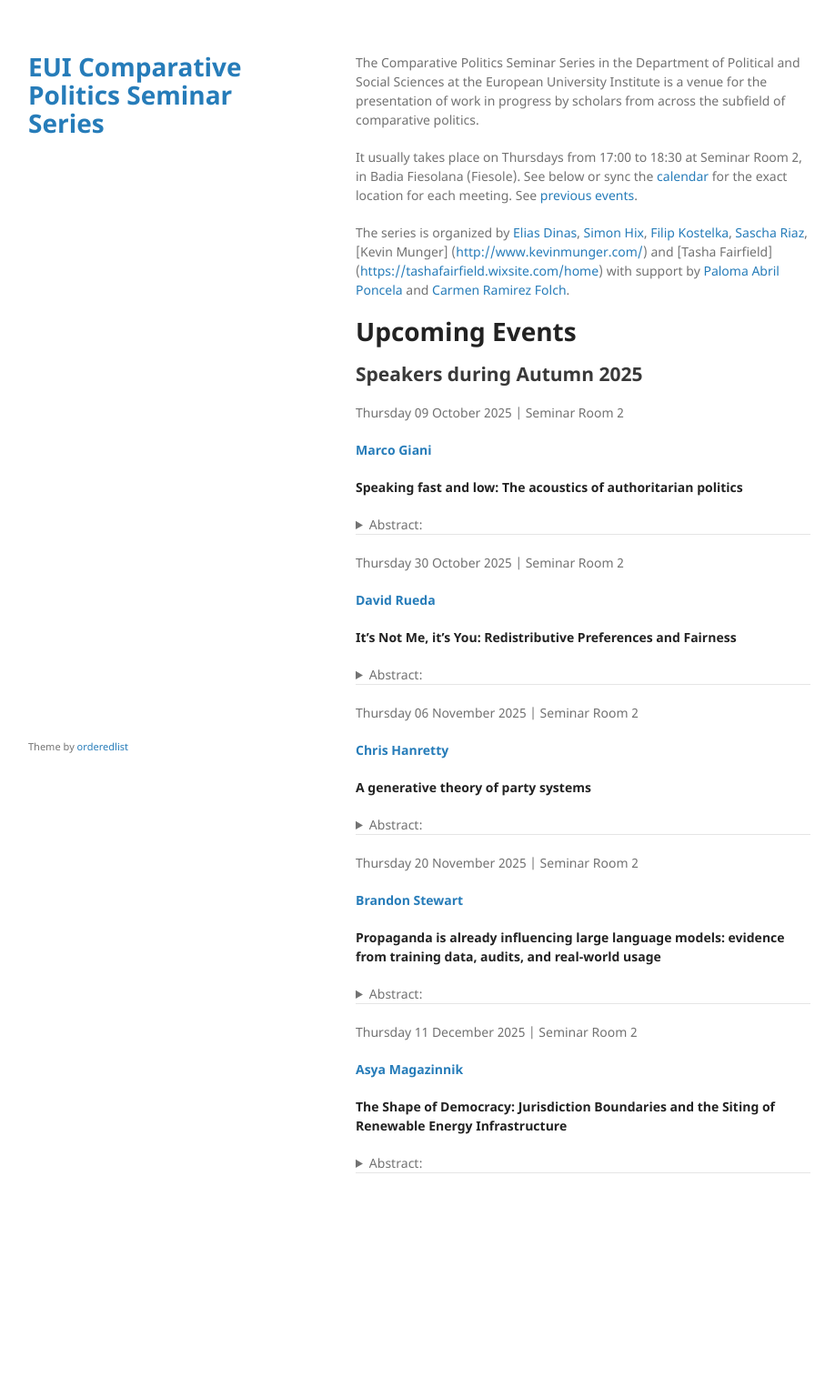
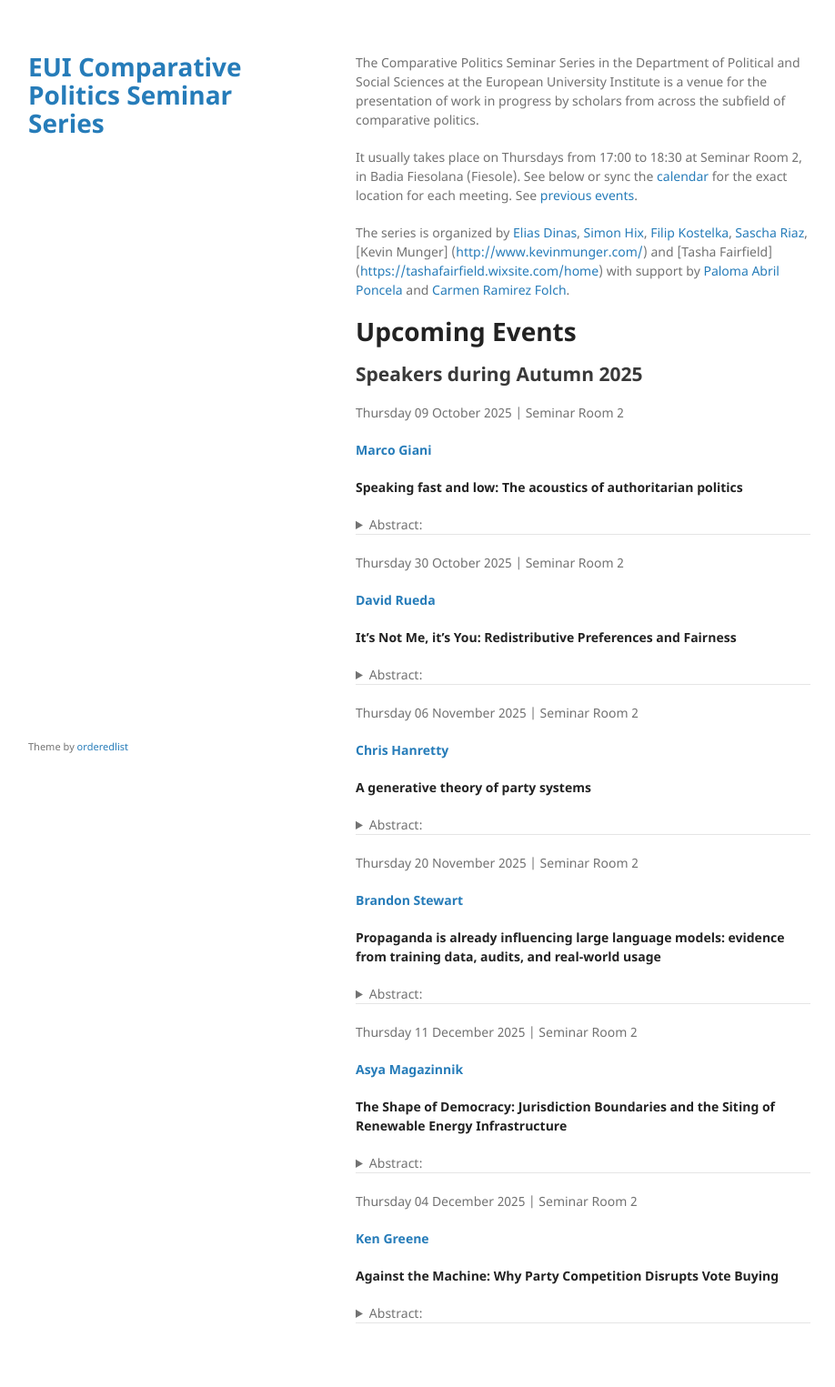
Before and after one commit to cpss-eui/cpss-eui.github.io, a Jekyll site: the page built from index.md, in a window 1280 px wide. Shown: the whole page at 91% size, without its empty margins (179-1097 px from the left). Built offline with Jekyll 4.4.1, drawn with Linux system fonts in a browser that asks for light colours; our own code applies the rules of GitHub Pages for plain Markdown files; before the commit the page ends 1360 px from its top, so only the background shows below that.

Commit message:
See https://github.com/cpss-eui/comparative-politics-seminar-series/commit/0213d95e5c1e4ed1cdab472029f718d5f639751d from refs/heads/main

```diff
--- a/index.md
+++ b/index.md
@@ -186,3 +186,29 @@ legitimacy in decentralized climate policy.
 </p>
 </details>
 <hr>
+Thursday 04 December 2025 | Seminar Room 2
+<p>
+<strong><a href='https://www.kenneth-greene.com'>Ken Greene</a></strong>
+</p>
+
+**Against the Machine: Why Party Competition Disrupts Vote Buying**
+
+<details>
+<summary>
+Abstract:
+</summary>
+<p>
+I will present elements of my forthcoming book, Against the Machine: Why
+Party Competition Disrupts Vote Buying. The book offers a new
+partisan-competition argument that accounts for variation in the success
+and failure of vote-buying attempts better than existing institutional,
+sociological, and organizational perspectives. After giving an overview
+of the argument, I will focus on one of the three proposed
+mechanisms: 1) partisan responses to electoral gifts that put opposition
+voters out of the machines’ reach, 2) the influence of partisan
+campaigns that reduce the machine’s ability to target the optimal
+clients, or 3) partisan views of ballot secrecy that encourage
+recipients to defect from the vote-buying bargain.
+</p>
+</details>
+<hr>
```
Also changed, not shown: 1 other file.
